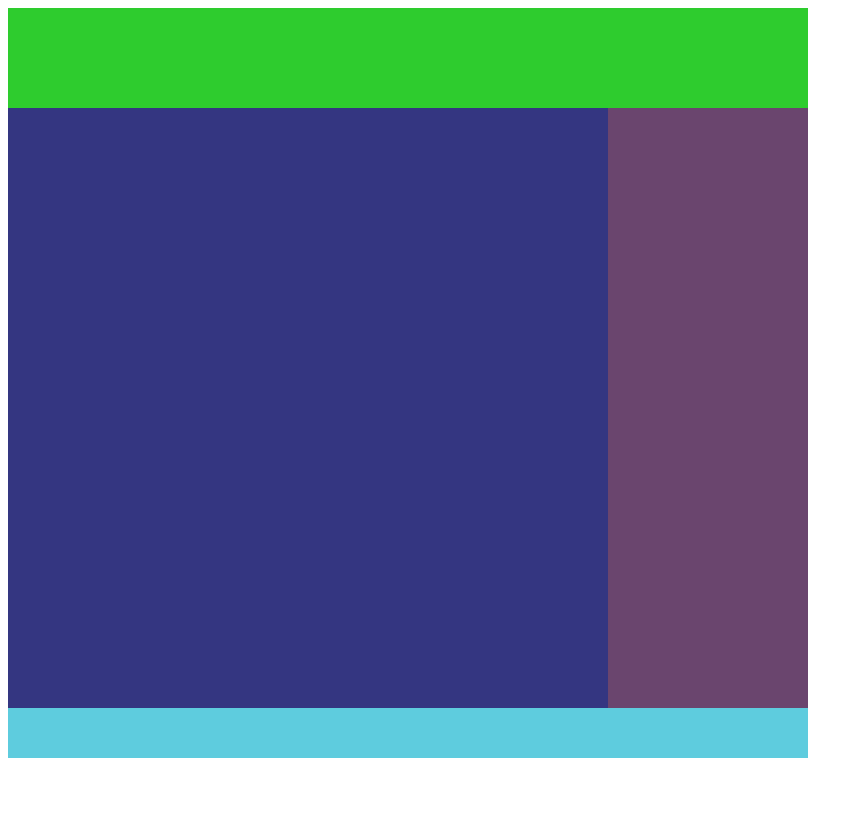
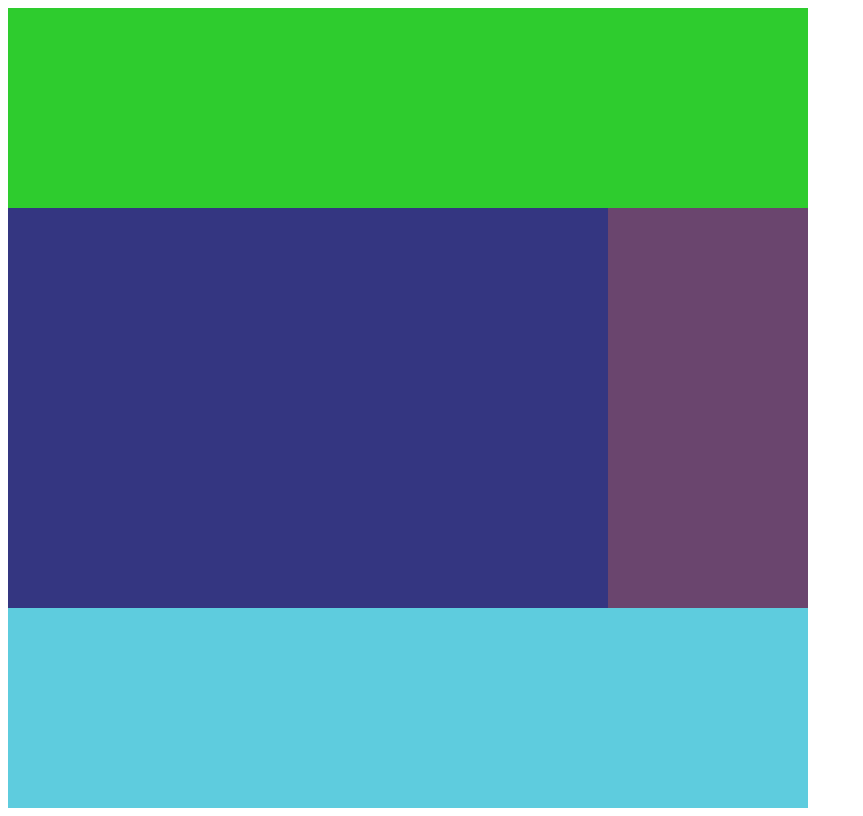
Before and after one commit to IANAHB0517/css_mastery, a plain HTML site: page index.html in a window 1280 px wide. Shown: the whole page, without its empty margins (0-863 px from the left). Drawn offline with Linux system fonts and the light colour scheme.

Commit message:
gridshortcut

```diff
--- a/style.css
+++ b/style.css
@@ -1,30 +1,30 @@
 .grid{
     display:grid;
     grid-template-columns: repeat(4,200px);
-    grid-template-rows: 100px repeat(2,300px) 50px ;
-    grid-template-areas:
-    "header header header header"
-    "content content content nav"
-    "content content content nav"
-    "footer footer footer footer"
+    grid-template-rows: repeat(4,200px);
 }
+
 
 .header{
     background-color: #2ecc2e;
-    grid-area:header;
+    grid-column: span 4;
+
 }
 
 .content{
     background-color: #343681;
-    grid-area:content;
+    grid-column: 1 /-2;
+    grid-row:span 2;
+
 }
 
 .nav{
     background-color: #6a456e;
-    grid-area:nav;
+    grid-row:span 2;
+
 }
 
 .footer{
     background-color: #5eccde;
-    grid-area:footer;
+    grid-column: span 4;
 }
```
